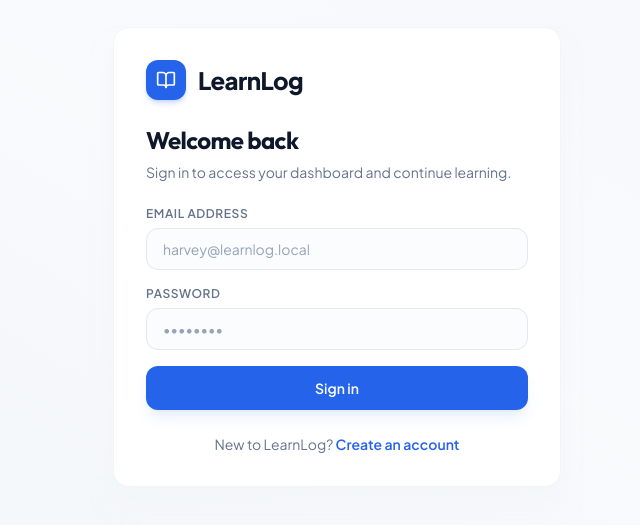
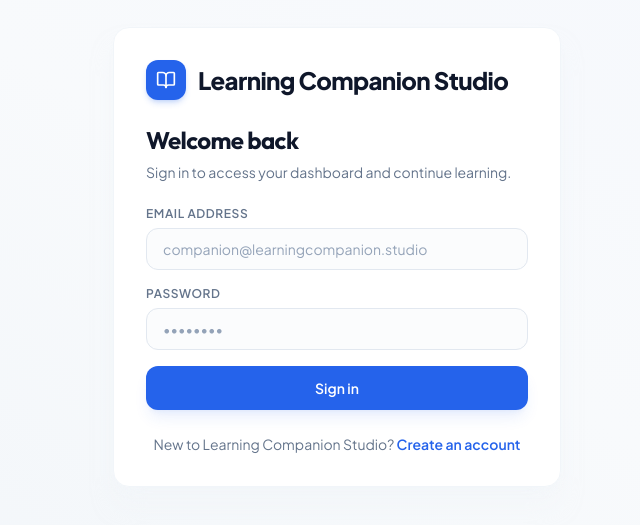
Before and after one commit to aniruddhashelke20/learning-companion-studio, a React (Vite) app in the folder client/: page /login in a window 1280 px wide. Shown: the part 143-668 px from the top of the page, without its empty margins (303-943 px from the left). Built offline with nearby package versions, Linux system fonts and the light colour scheme; no server answers.

Commit message:
chore: rename platform to Learning Companion Studio and clean up branding

```diff
--- a/client/index.html
+++ b/client/index.html
@@ -3,7 +3,7 @@
   <head>
     <meta charset="UTF-8"/>
     <meta name="viewport" content="width=device-width, initial-scale=1.0"/>
-    <title>LearnLog - Advanced Learning Platform & Clickstream Analytics</title>
+    <title>Learning Companion Studio</title>
     <link rel="preconnect" href="https://fonts.googleapis.com">
     <link rel="preconnect" href="https://fonts.gstatic.com" crossorigin>
     <link href="https://fonts.googleapis.com/css2?family=Outfit:wght@300..900&family=Plus+Jakarta+Sans:wght@300..800&display=swap" rel="stylesheet">
--- a/client/src/components/Layout.jsx
+++ b/client/src/components/Layout.jsx
@@ -28,7 +28,7 @@ export default function Layout({ children }) {
             <span className="flex h-9 w-9 items-center justify-center rounded-xl bg-brand dark:bg-indigo-600 text-white shadow-md shadow-brand/10 dark:shadow-none">
               <BookOpen size={18} />
             </span>
-            <span>LearnLog</span>
+            <span>Learning Companion Studio</span>
           </Link>
 
           <nav className="flex items-center gap-3">
@@ -74,7 +74,7 @@ export default function Layout({ children }) {
 
       <footer className="border-t border-slate-100 dark:border-slate-900 bg-white dark:bg-slate-950/40 py-6 text-center text-xs text-slate-400 dark:text-slate-600">
         <div className="mx-auto max-w-6xl px-5">
-          <p>© {new Date().getFullYear()} LearnLog Learning Platform & Event Logging Pipeline.</p>
+          <p>© {new Date().getFullYear()} Learning Companion Studio & Training Platform.</p>
         </div>
       </footer>
     </div>
--- a/client/src/pages/AuthPage.jsx
+++ b/client/src/pages/AuthPage.jsx
@@ -30,7 +30,7 @@ export default function AuthPage({ register = false }) {
             <BookOpen size={20} />
           </span>
           <span className="text-2xl font-black tracking-tight text-slate-900 dark:text-white">
-            LearnLog
+            Learning Companion Studio
           </span>
         </div>
 
@@ -67,7 +67,7 @@ export default function AuthPage({ register = false }) {
             <input
               required
               type="email"
-              placeholder="harvey@learnlog.local"
+              placeholder="companion@learningcompanion.studio"
               className="mt-1.5 w-full rounded-xl border border-slate-200 dark:border-slate-800 bg-slate-50/50 dark:bg-slate-950/50 px-4 py-2.5 text-sm text-slate-900 dark:text-white placeholder-slate-400 focus:outline-none focus:ring-2 focus:ring-brand/30 dark:focus:ring-indigo-500/30 focus:border-brand dark:focus:border-indigo-500 transition-all"
               value={form.email}
               onChange={(e) => setForm({ ...form, email: e.target.value })}
@@ -93,7 +93,7 @@ export default function AuthPage({ register = false }) {
         </form>
 
         <p className="mt-6 text-center text-sm text-slate-500 dark:text-slate-400">
-          {register ? 'Already have an account?' : 'New to LearnLog?'} {' '}
+          {register ? 'Already have an account?' : 'New to Learning Companion Studio?'} {' '}
           <Link
             className="font-semibold text-brand dark:text-indigo-400 hover:underline"
             to={register ? '/login' : '/register'}
```
Also changed, not shown: 2 other files (tests, documents, lock files or other folders).
